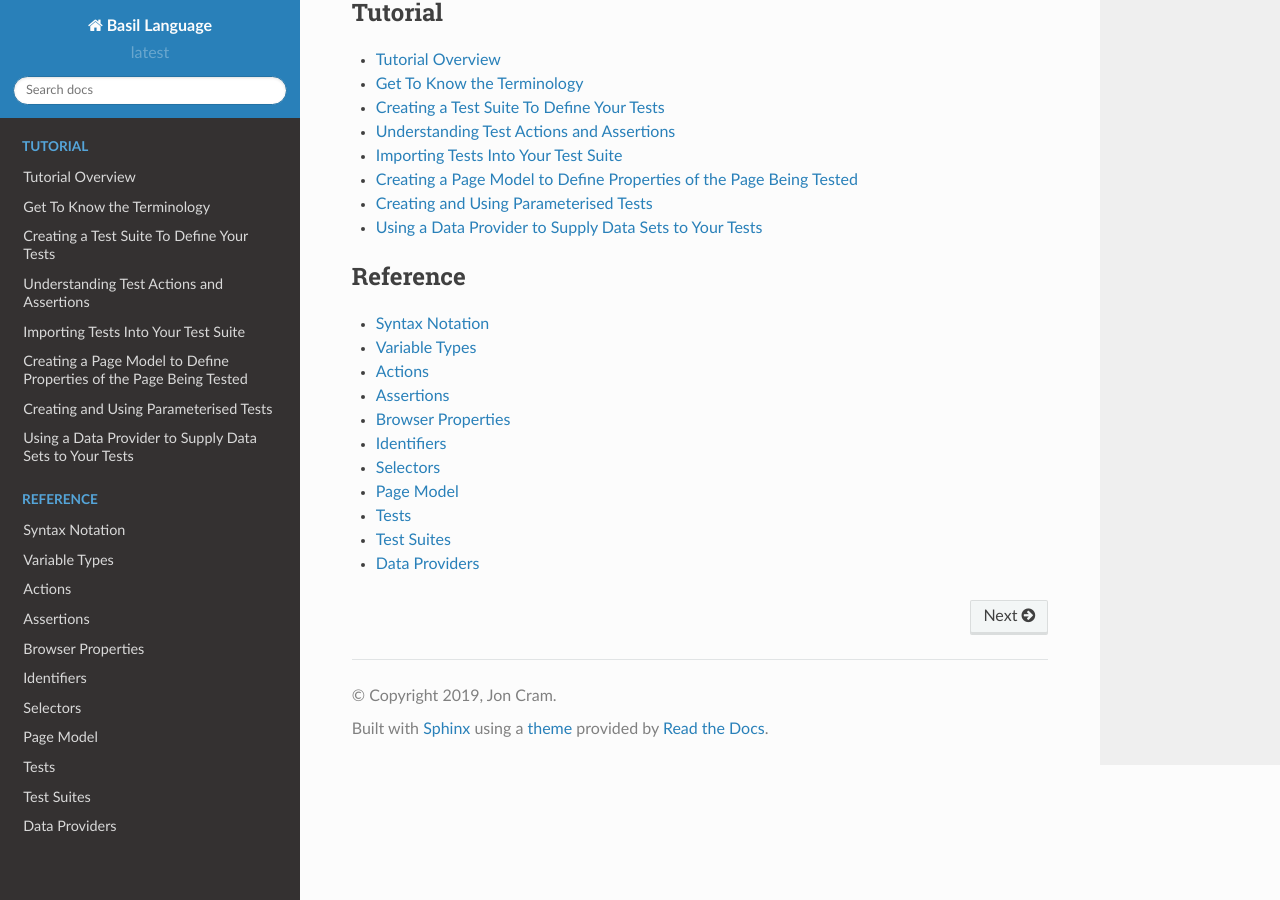
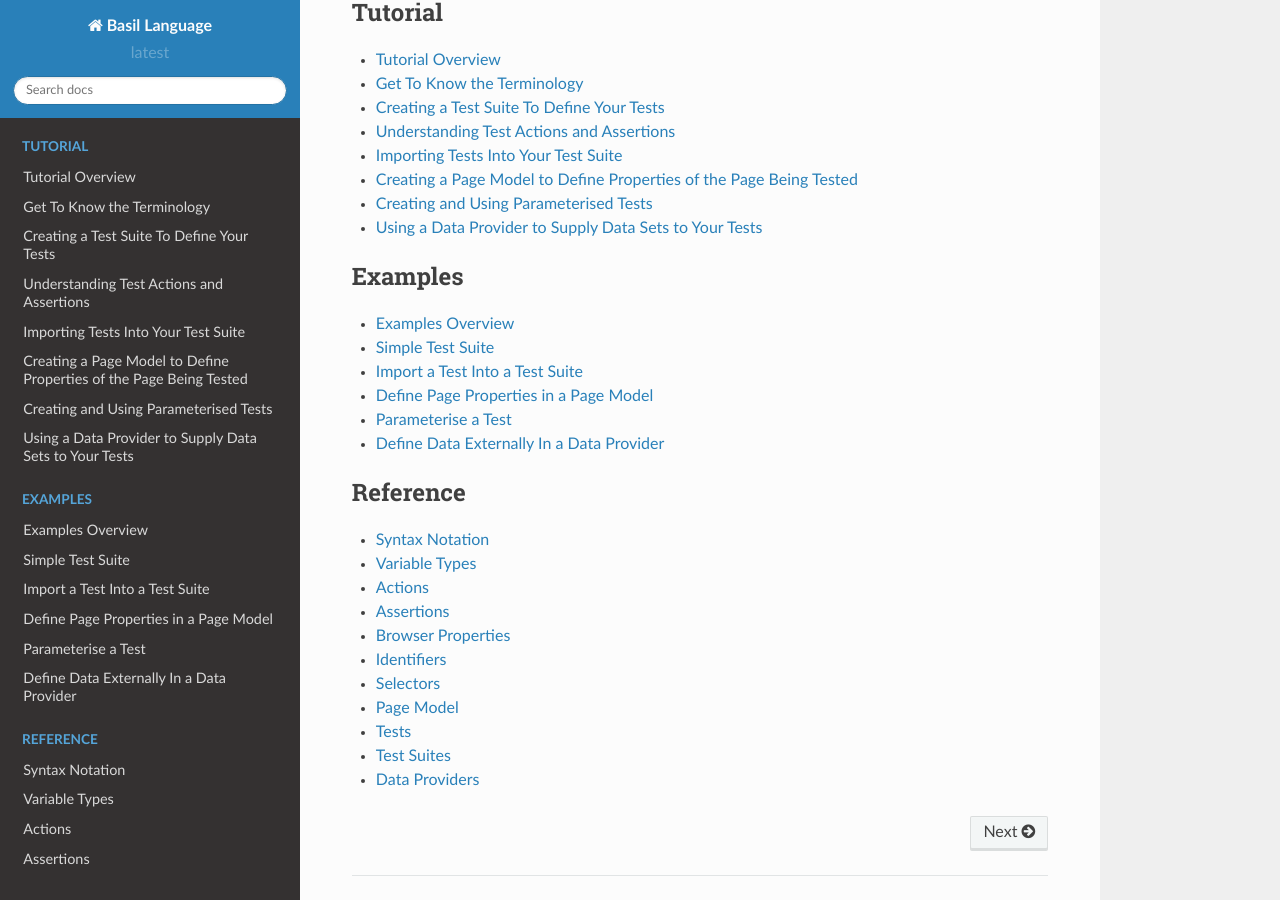
Before and after one commit to webignition/bas-spec, a Sphinx documentation site: the page built from docs/index.rst, in a window 1280 px wide and 900 px high, scrolled down 573 px. Built offline with Sphinx 7.4.7 and the Read the Docs theme 2.0.0, drawn with Linux system fonts in a browser that asks for light colours.

Commit message:
Create code-only examples (#158)

```diff
--- /dev/null
+++ b/docs/examples-data-provider.rst
@@ -0,0 +1,9 @@
+=========================================
+Define Data Externally In a Data Provider
+=========================================
+
+.. literalinclude:: includes/examples/page-model/google.com-element-scoped.yml
+.. literalinclude:: includes/examples/test/open-url-parameterised.yml
+.. literalinclude:: includes/examples/test/google-search-query-parameterised-with-page-model.yml
+.. literalinclude:: includes/examples/data-provider/google-search-query.yml
+.. literalinclude:: includes/examples/test-suite/google-search-parameterised-with-data-provider.yml
--- /dev/null
+++ b/docs/examples-import-test.rst
@@ -0,0 +1,6 @@
+===============================
+Import a Test Into a Test Suite
+===============================
+
+.. literalinclude:: includes/examples/test/google-open-literal.yml
+.. literalinclude:: includes/examples/test-suite/google-import-open.yml
--- /dev/null
+++ b/docs/examples-page-model.rst
@@ -0,0 +1,7 @@
+======================================
+Define Page Properties in a Page Model
+======================================
+
+.. literalinclude:: includes/examples/page-model/google.com-element-scoped.yml
+.. literalinclude:: includes/examples/test/google-open-literal.yml
+.. literalinclude:: includes/examples/test-suite/google-import-open-with-page-model.yml
--- /dev/null
+++ b/docs/examples-simple-test-suite.rst
@@ -0,0 +1,5 @@
+=================
+Simple Test Suite
+=================
+
+.. literalinclude:: includes/examples/test-suite/google-search-query-literal.yml
--- /dev/null
+++ b/docs/examples.rst
@@ -0,0 +1,14 @@
+=================
+Examples Overview
+=================
+
+A series of examples starting with a simple test suite and expanding it to include imported parameterised tests, a page
+model and some data providers.
+
+.. admonition:: Topics
+
+    - :doc:`Simple Test Suite </examples-simple-test-suite>`
+    - :doc:`Import a Test Into a Test Suite </examples-import-test>`
+    - :doc:`Define Page Properties in a Page Model </examples-page-model>`
+    - :doc:`Parameterise a Test </examples-parameterised-test>`
+    - :doc:`Define Data Externally In a Data Provider </examples-data-provider>`
--- a/docs/index.rst
+++ b/docs/index.rst
@@ -38,6 +38,17 @@ Goals:
     tutorial-data-providers
 
 .. toctree::
+    :caption: Examples
+    :maxdepth: 1
+
+    examples
+    examples-simple-test-suite
+    examples-import-test
+    examples-page-model
+    examples-parameterised-test
+    examples-data-provider
+
+.. toctree::
     :caption: Reference
     :maxdepth: 1
 
```
Also changed, not shown: docs/examples-parameterised-test.rst (added, +8 -0 lines), docs/includes/examples/test-suite/google-search-parameterised-with-data-provider.yml (+4 -7 lines).
